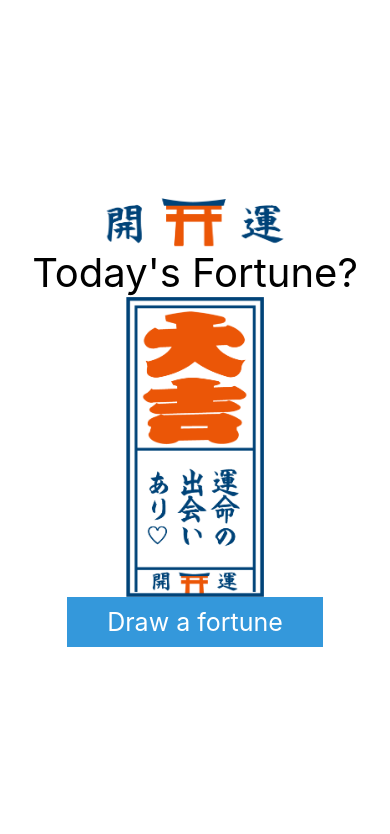
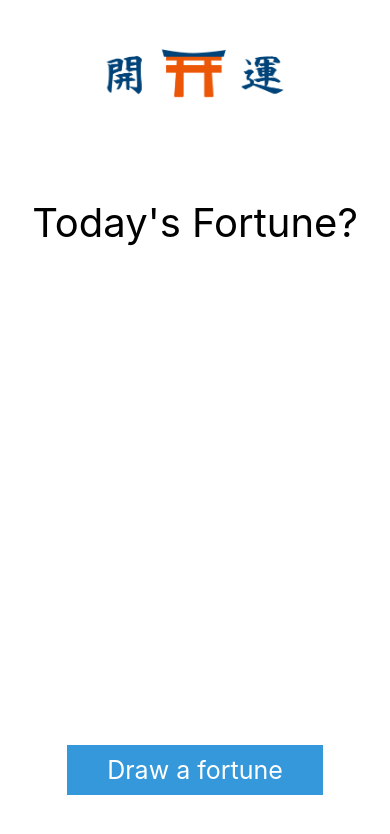
Before and after one commit to yikeda6616/rn-workshop-180922, a React Native app: screen / in a window 390 px wide. Shown: the top 834 px of the page. Built offline with nearby package versions, Linux system fonts and the light colour scheme.

Commit message:
add random image

```diff
--- a/App.js
+++ b/App.js
@@ -1,12 +1,27 @@
 import React from 'react';
 import { StyleSheet, Text, View, Image, TouchableOpacity } from 'react-native';
 
+const options = [
+  require('./assets/daikichi.png'),
+  require('./assets/chukichi.png'),
+  require('./assets/shokichi.png')
+];
+
 export default class App extends React.Component {
+  state = {
+    image: null
+  };
+
   handleOmikuji = () => {
-    alert('daikichi!');
+    const index = Math.floor(Math.random() * options.length);
+    this.setState({
+      image: options[index]
+    });
   };
 
   render() {
+    const { image } = this.state;
+
     return (
       <View style={styles.container}>
         <Image
@@ -15,11 +30,7 @@ export default class App extends React.Component {
           resizeMode='contain'
         />
         <Text style={styles.text}>Today's Fortune?</Text>
-        <Image
-          source={require('./assets/daikichi.png')}
-          style={styles.resultImage}
-          resizeMode='contain'
-        />
+        <Image source={image} style={styles.resultImage} resizeMode='contain' />
         <TouchableOpacity
           style={styles.buttonContainer}
           onPress={this.handleOmikuji}
@@ -36,7 +47,8 @@ const styles = StyleSheet.create({
     flex: 1,
     backgroundColor: '#fff',
     alignItems: 'center',
-    justifyContent: 'center'
+    flexDirection: 'column',
+    justifyContent: 'space-around'
   },
   image: {
     width: 200,
```
